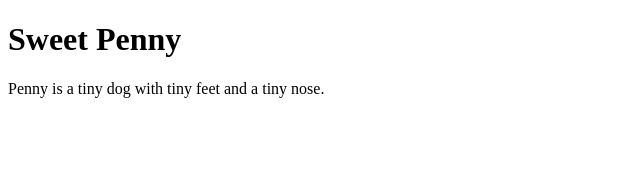
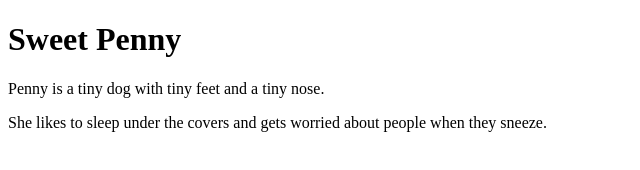
Before and after one commit to charlottehess/charlottehess.github.io, a plain HTML site: page index.html in a window 1280 px wide. Shown: the whole page, without its empty margins (0-640 px from the left). Drawn offline with Linux system fonts and the light colour scheme.

Commit message:
Update index.html

```diff
--- a/index.html
+++ b/index.html
@@ -10,5 +10,9 @@
 <p>
   Penny is a tiny dog with tiny feet and a tiny nose.
 </p>
+<p>
+  She likes to sleep under the covers and gets worried about people when they sneeze.
+</p>
+
 </body>
 </html>
```
